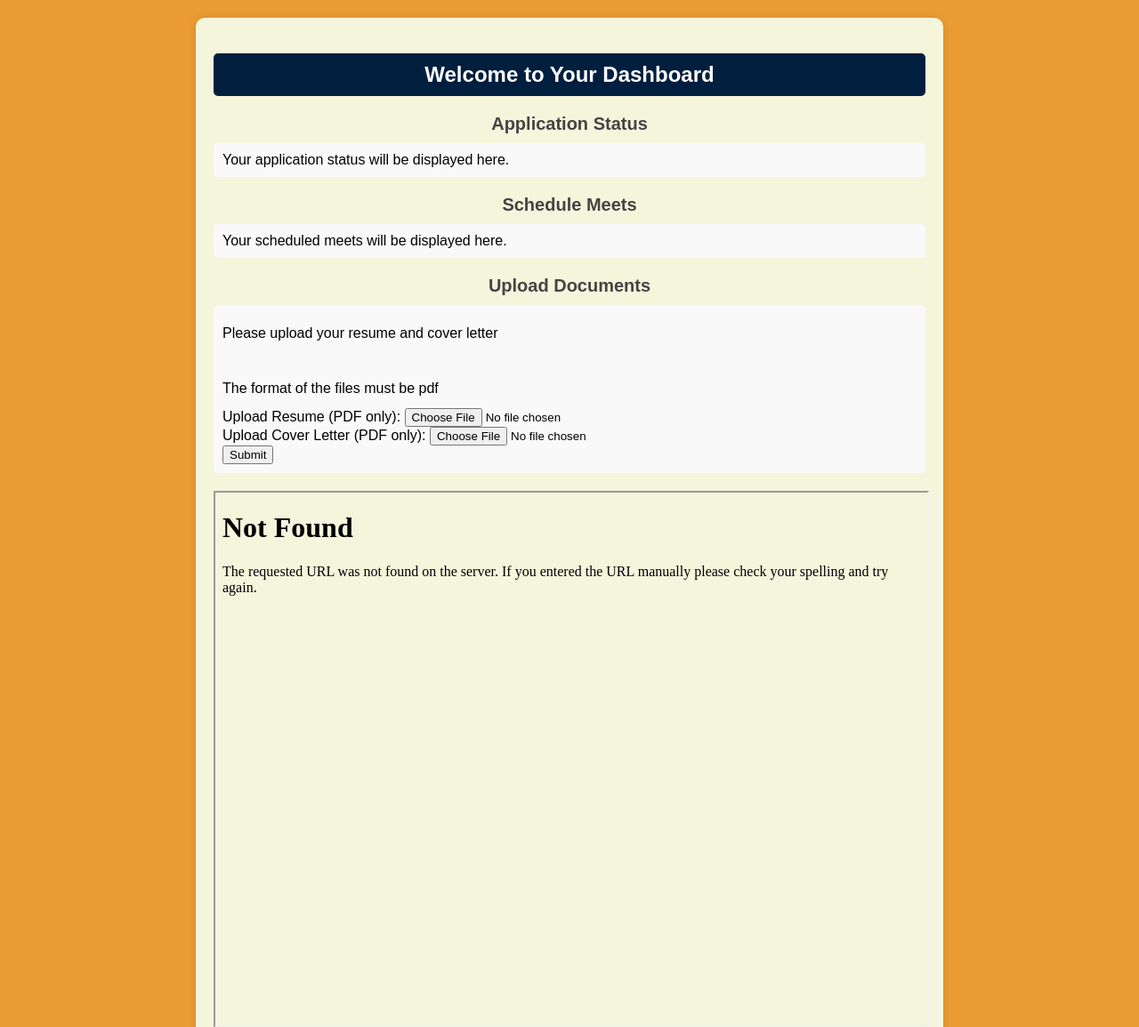
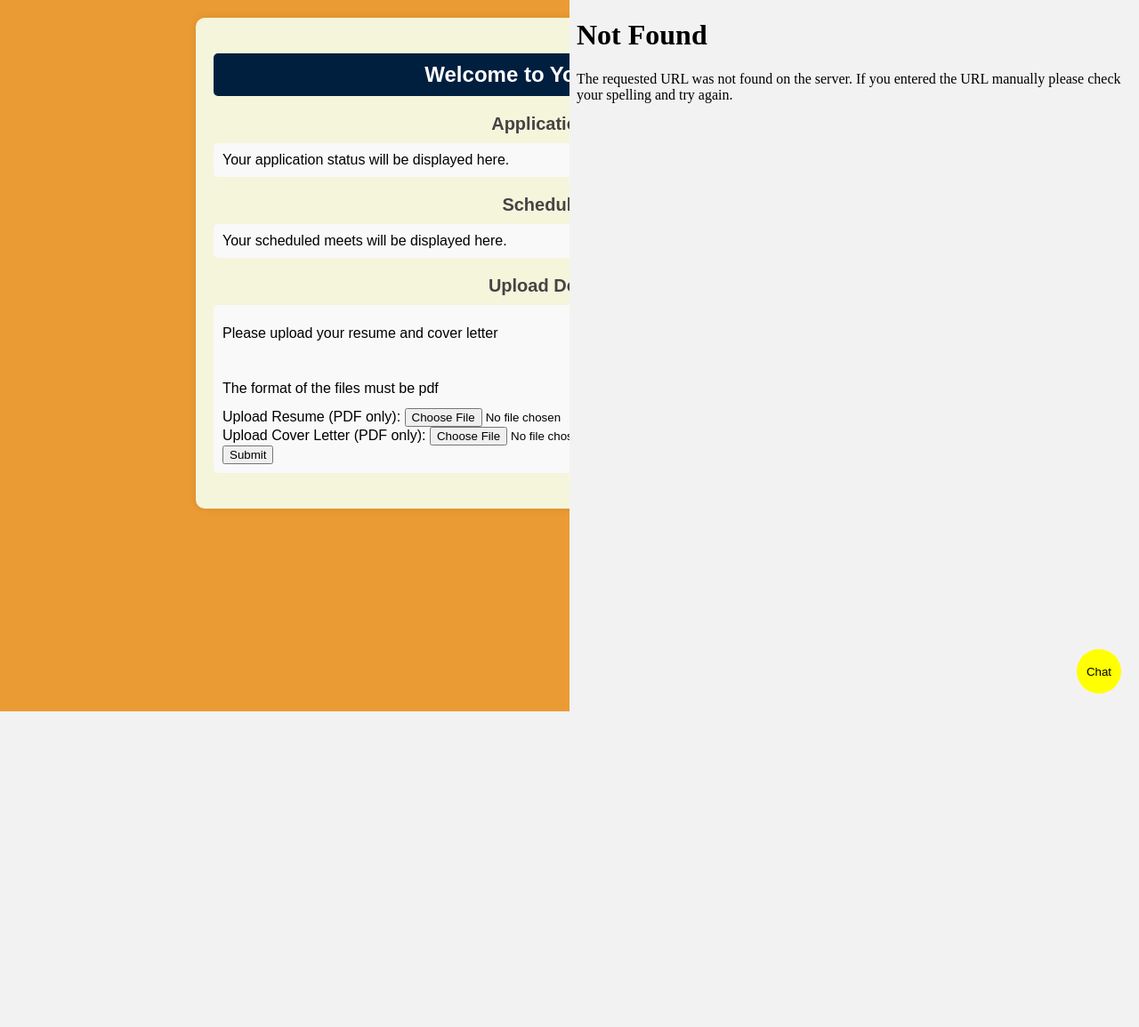
Before and after one commit to malhar1407/HR-Analytics-Final, a Flask app: page /candidate in a window 1280 px wide. Shown: the top 1155 px of the page at 89% size. After the commit the page ends 800 px from the top, so only its background shows below. Run offline with Flask 3, Linux system fonts and the light colour scheme; parts of the project's set-up code (start-up, migrations or seed data) failed here and were passed over.

Commit message:
candidate_complete

```diff
--- a/src/app.py
+++ b/src/app.py
@@ -1,6 +1,7 @@
 from flask import Flask, render_template, request, redirect, url_for
 from pymongo import MongoClient
 import os
+import subprocess
 from resume_parsing import parse_resume
 from Cover_Letter import final_cover_letter
 from datetime import datetime
@@ -65,5 +66,6 @@ def hr_dashboard():
     return render_template('hrdash.html', resumes=resumes)
 
 if __name__ == '__main__':
+    streamlit_process = subprocess.Popen(["streamlit", "run", "cygi.py", "--server.enableCORS", "false"])
     app.config['UPLOAD_FOLDER'] = r'D:\HR-Analytics-Final\src\uploads'  # Define upload folder path
     app.run(debug=True)
--- a/src/templates/Candash.html
+++ b/src/templates/Candash.html
@@ -153,6 +153,44 @@ p {
 
 .dropdown:hover .dropbtn {
     background-color: #555;}
+.iframe-container {
+    position: fixed;
+    top: 0;
+    right: 0;
+    width: 50%;
+    height: 100%;
+    background-color: #f2f2f2;
+    overflow: hidden;
+    transition: width 0.3s ease;
+    z-index: 999;
+}
+
+  /* CSS styling for iframe */
+#myIframe {
+    width: 100%;
+    height: 100%;
+    border: none;
+}
+
+  /* CSS styling for button */
+.my-button {
+    position: absolute;
+    bottom: 20px;
+    right: 20px;
+    width: 50px;
+    height: 50px;
+    border-radius: 50%;
+    background-color: yellow;
+    color: #000;
+    border: none;
+    cursor: pointer;
+    z-index: 1000;
+}
+
+  /* CSS styling for button hover effect */
+.my-button:hover {
+    background-color: #ffff99;
+}
         </style>
     </head>
 
@@ -197,7 +235,24 @@ p {
                 </div>
             </div>
 
-        <iframe src="http://localhost:8501" width="100%" height="600px"></iframe>
+            <div class="iframe-container">
+                <!-- Embedded iframe -->
+                <iframe id="myIframe" src="http://localhost:8501" frameborder="0"></iframe>
+              </div>
+
+              <!-- Button to toggle iframe -->
+              <button class="my-button" onclick="toggleIframe()">Chat</button>
+
+              <script>
+                function toggleIframe() {
+                  var iframeContainer = document.querySelector('.iframe-container');
+                  if (iframeContainer.style.width === '0%') {
+                    iframeContainer.style.width = '50%';
+                  } else {
+                    iframeContainer.style.width = '0%';
+                  }
+                }
+              </script>
 
     </body>
 </html>
```
